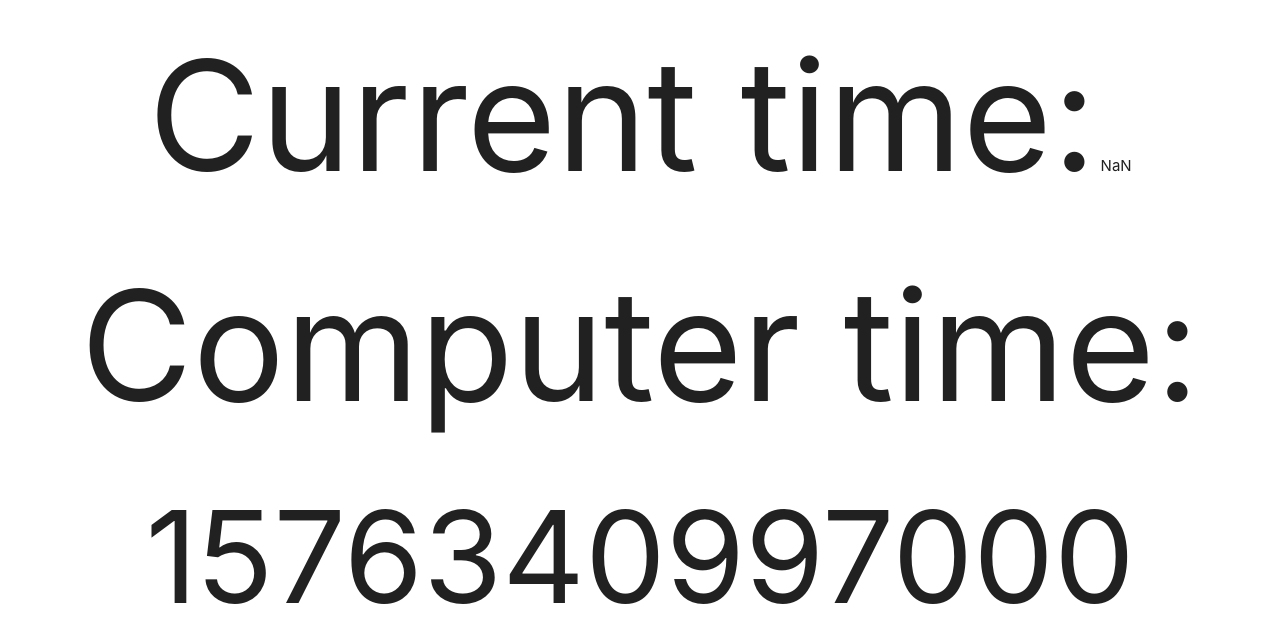
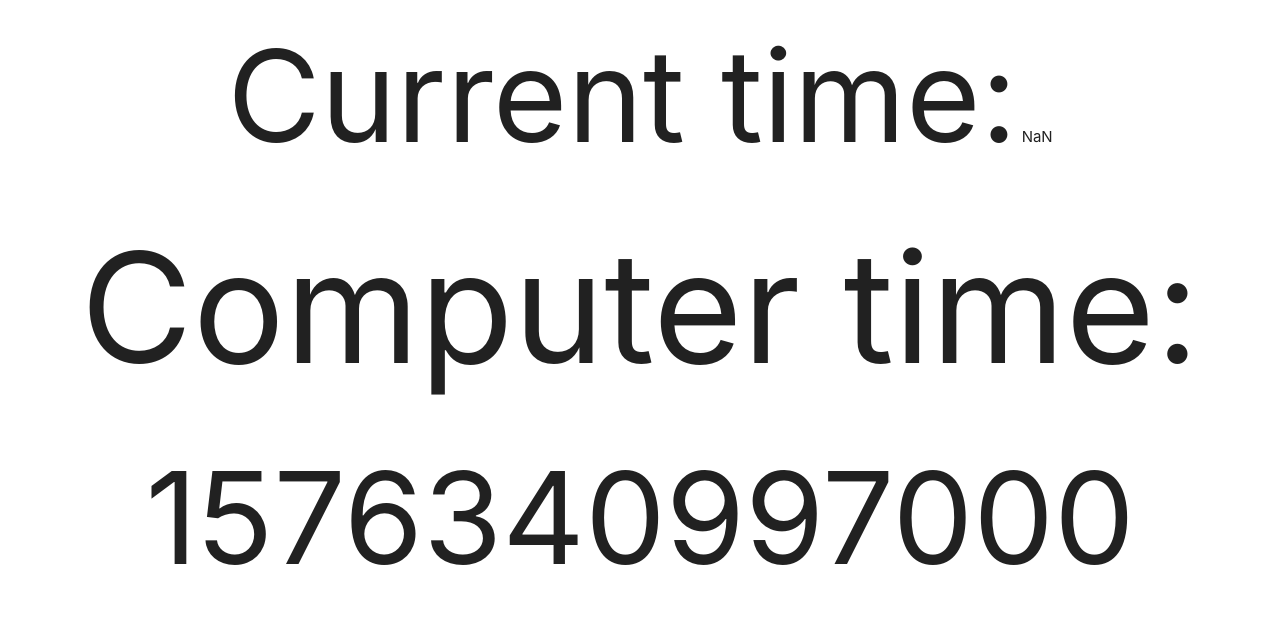
Before and after one commit to filiptronicek/time-server-node, a plain HTML site: page index.html in a window 1280 px wide. Drawn offline with nearby package versions, Linux system fonts and the light colour scheme; no server answers.

Commit message:
Update index.html

```diff
--- a/index.html
+++ b/index.html
@@ -9,7 +9,7 @@
     <link rel="stylesheet" href="css/style.css">
 </head>
 <body class="center">
-  <span class="heading" class="time">Current time:</span>
+  <span class="heading time">Current time:</span>
     <span id="time"></span>
  <span class="heading">Computer time:</span>
     <span id="comp_time" class="time"></span>
```
